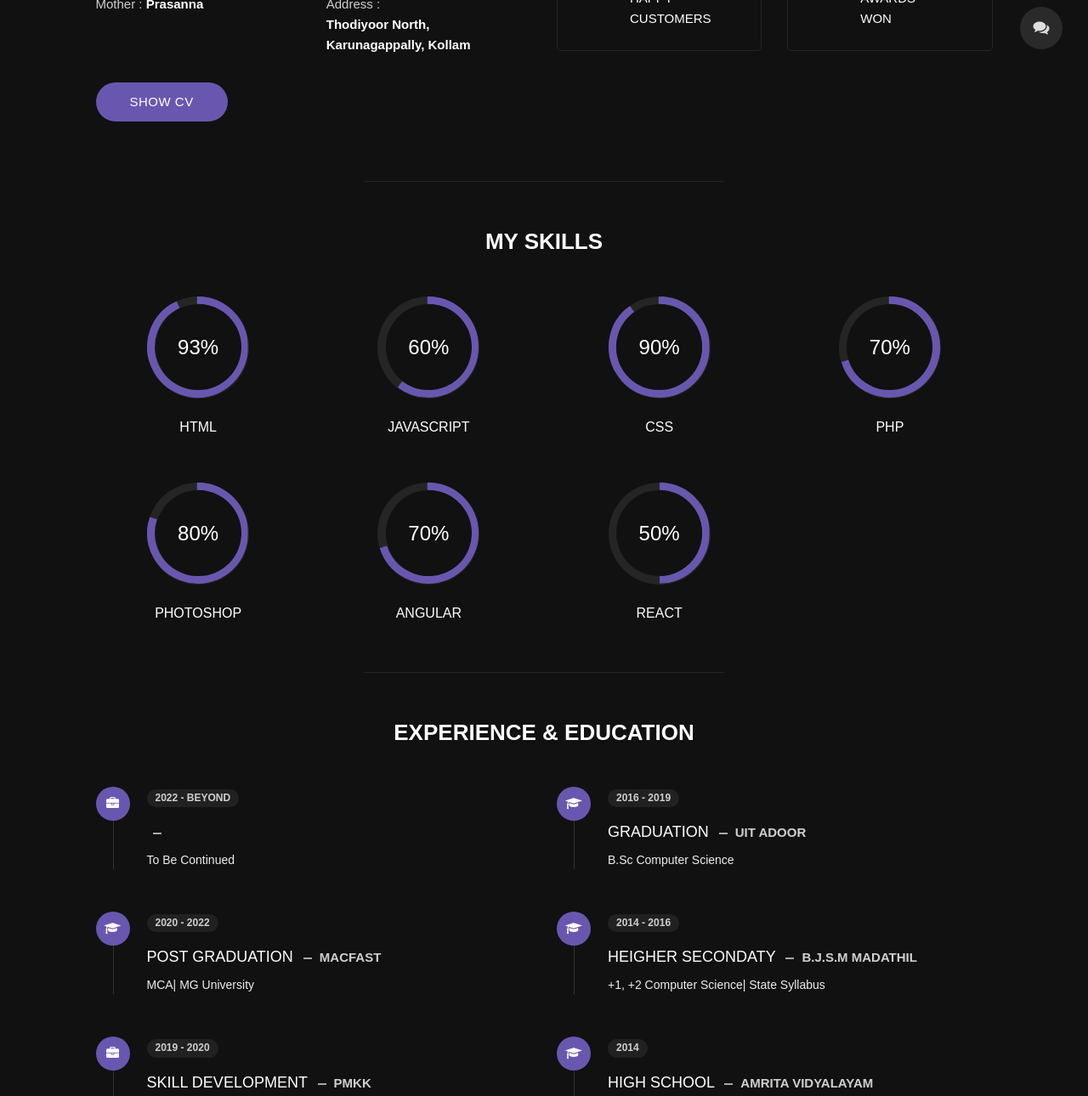
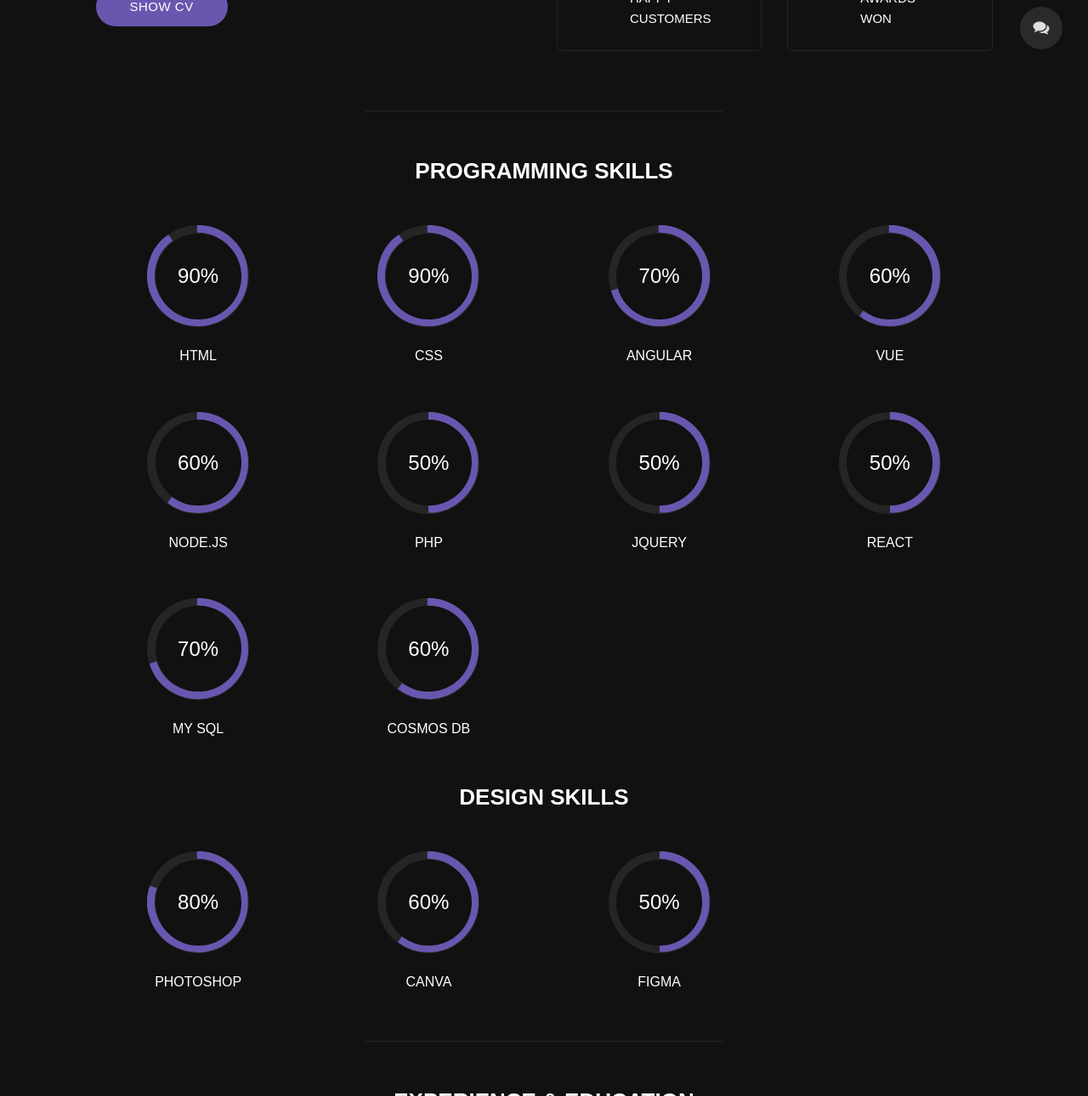
Before and after one commit to AgentX97/the-agent, a plain HTML site: page about.html in a window 1280 px wide. Shown: the part 507-1797 px from the top of the page at 85% size. Drawn offline with Linux system fonts and the light colour scheme; a web font is replaced by a local one.

Commit message:
Data Updation

```diff
--- a/about.html
+++ b/about.html
@@ -3,7 +3,7 @@
 
 <head>
     <meta charset="utf-8">
-    <title>About Vishnu</title>
+    <title>About </title>
     <meta name="viewport" content="width=device-width, initial-scale=1">
 
     <!-- Template Google Fonts -->
@@ -87,33 +87,28 @@
             <li class="icon-box">
                 <i class="fa fa-home"></i>
                 <a href="index.html">
-                    <!--				<img src="img/A1home.png" alt="Home" />-->
                     <h2>Home</h2>
                 </a>
             </li>
             <li class="icon-box active">
                 <i class="fa fa-user"></i>
-                <!--				<img src="img/A2about.png" alt="About" />-->
                 <h2>About</h2>
             </li>
             <li class="icon-box">
                 <i class="fa fa-briefcase"></i>
                 <a href="portfolio.html">
-                    <!--				<img src="img/A3portfolio.png" alt="Portfolio" />-->
                     <h2>Portfolio</h2>
                 </a>
             </li>
             <li class="icon-box">
                 <i class="fa fa-envelope-open"></i>
                 <a href="contact.html">
-                    <!--				<img src="img/A4contact.png" alt="Contact" />-->
                     <h2>Contact</h2>
                 </a>
             </li>
             <li class="icon-box">
                 <i class="fa fa-comments"></i>
                 <a href="blog.html">
-                    <!--				<img src="img/A5blog.png" alt="Blog" />-->
                     <h2>Blog</h2>
                 </a>
             </li>
@@ -169,39 +164,24 @@
                                 <li> <span class="title">Nationality :</span> <span
                                         class="value d-block d-sm-inline-block d-lg-block d-xl-inline-block">Indian</span>
                                 </li>
-                                <li> <span class="title">Religion & Cast :</span> <span
-                                        class="value d-block d-sm-inline-block d-lg-block d-xl-inline-block">Hindu,
-                                        Nair</span> </li>
-                                <li> <span class="title">Father :</span> <span
-                                        class="value d-block d-sm-inline-block d-lg-block d-xl-inline-block">Unnikrishna
-                                        Pillai</span> </li>
-                                <li> <span class="title">Mother :</span> <span
-                                        class="value d-block d-sm-inline-block d-lg-block d-xl-inline-block">Prasanna</span>
+                                <li> <span class="title">Languages :</span> <span
+                                        class="value d-block d-sm-inline-block d-lg-block d-xl-inline-block">English, Hindi, Malayalam, Tamil</span>
                                 </li>
 
                             </ul>
                         </div>
                         <div class="col-6">
                             <ul class="about-list list-unstyled open-sans-font">
-                                <li> <span class="title">Maritial Status :</span> <span
-                                        class="value d-block d-sm-inline-block d-lg-block d-xl-inline-block">Married</span>
-                                </li>
                                 <li> <span class="title">Gender :</span> <span
                                         class="value d-block d-sm-inline-block d-lg-block d-xl-inline-block">Male</span>
                                 </li>
-                                <li> <span class="title">langages :</span> <span
-                                        class="value d-block d-sm-inline-block d-lg-block d-xl-inline-block">English,
-                                        Hindi</span> </li>
                                 <li> <span class="title">phone :</span> <span
-                                        class="value d-block d-sm-inline-block d-lg-block d-xl-inline-block">+91
-                                        6238497996</span> </li>
+                                        class="value d-block d-sm-inline-block d-lg-block d-xl-inline-block">+91 62384 97996</span> </li>
                                 <li> <span class="title">Email :</span> <span
-                                        class="value d-block d-sm-inline-block d-lg-block d-xl-inline-block">vishnuk25697@gmail.com</span>
+                                        class="value d-block d-sm-inline-block d-lg-block d-xl-inline-block">vishnukofficial1@gmail.com</span>
                                 </li>
-                                <li> <span class="title">Address :</span> <span
-                                        class="value d-block d-sm-inline-block d-lg-block d-xl-inline-block">Thodiyoor
-                                        North,
-                                        Karunagappally, Kollam</span> </li>
+                                <li> <span class="title">Location :</span> <span
+                                        class="value d-block d-sm-inline-block d-lg-block d-xl-inline-block">Kerala, India</span> </li>
 
                             </ul>
                         </div>
@@ -232,14 +212,14 @@
                         </div>
                         <div class="col-6">
                             <div class="box-stats">
-                                <h3 class="poppins-font position-relative">5</h3>
+                                <h3 class="poppins-font position-relative">100</h3>
                                 <p class="open-sans-font m-0 position-relative text-uppercase">Happy<span
                                         class="d-block">customers</span></p>
                             </div>
                         </div>
                         <div class="col-6">
                             <div class="box-stats">
-                                <h3 class="poppins-font position-relative">5</h3>
+                                <h3 class="poppins-font position-relative">6</h3>
                                 <p class="open-sans-font m-0 position-relative text-uppercase">awards <span
                                         class="d-block">won</span></p>
                             </div>
@@ -254,27 +234,17 @@
                 <div class="col-12">
                     <h3
                         class="text-uppercase pb-4 pb-sm-5 mb-3 mb-sm-0 text-left text-sm-center custom-title ft-wt-600">
-                        My Skills</h3>
+                        Programming Skills</h3>
                 </div>
                 <div class="col-6 col-md-3 mb-3 mb-sm-5">
-                    <div class="c100 p93">
-                        <span>93%</span>
+                    <div class="c100 p90">
+                        <span>90%</span>
                         <div class="slice">
                             <div class="bar"></div>
                             <div class="fill"></div>
                         </div>
                     </div>
                     <h6 class="text-uppercase open-sans-font text-center mt-2 mt-sm-4">html</h6>
-                </div>
-                <div class="col-6 col-md-3 mb-3 mb-sm-5">
-                    <div class="c100 p60">
-                        <span>60%</span>
-                        <div class="slice">
-                            <div class="bar"></div>
-                            <div class="fill"></div>
-                        </div>
-                    </div>
-                    <h6 class="text-uppercase open-sans-font text-center mt-2 mt-sm-4">javascript</h6>
                 </div>
                 <div class="col-6 col-md-3 mb-3 mb-sm-5">
                     <div class="c100 p90">
@@ -294,7 +264,89 @@
                             <div class="fill"></div>
                         </div>
                     </div>
+                    <h6 class="text-uppercase open-sans-font text-center mt-2 mt-sm-4">angular</h6>
+                </div>
+                <div class="col-6 col-md-3 mb-3 mb-sm-5">
+                    <div class="c100 p60">
+                        <span>60%</span>
+                        <div class="slice">
+                            <div class="bar"></div>
+                            <div class="fill"></div>
+                        </div>
+                    </div>
+                    <h6 class="text-uppercase open-sans-font text-center mt-2 mt-sm-4">vue</h6>
+                </div>
+                <div class="col-6 col-md-3 mb-3 mb-sm-5">
+                    <div class="c100 p60">
+                        <span>60%</span>
+                        <div class="slice">
+                            <div class="bar"></div>
+                            <div class="fill"></div>
+                        </div>
+                    </div>
+                    <h6 class="text-uppercase open-sans-font text-center mt-2 mt-sm-4">Node.js</h6>
+                </div>
+
+                <div class="col-6 col-md-3 mb-3 mb-sm-5">
+                    <div class="c100 p50">
+                        <span>50%</span>
+                        <div class="slice">
+                            <div class="bar"></div>
+                            <div class="fill"></div>
+                        </div>
+                    </div>
                     <h6 class="text-uppercase open-sans-font text-center mt-2 mt-sm-4">php</h6>
+                </div>
+                <div class="col-6 col-md-3 mb-3 mb-sm-5">
+                    <div class="c100 p50">
+                        <span>50%</span>
+                        <div class="slice">
+                            <div class="bar"></div>
+                            <div class="fill"></div>
+                        </div>
+                    </div>
+                    <h6 class="text-uppercase open-sans-font text-center mt-2 mt-sm-4">jquery</h6>
+                </div>
+
+                <div class="col-6 col-md-3 mb-3 mb-sm-5">
+                    <div class="c100 p50">
+                        <span>50%</span>
+                        <div class="slice">
+                            <div class="bar"></div>
+                            <div class="fill"></div>
+                        </div>
+                    </div>
+                    <h6 class="text-uppercase open-sans-font text-center mt-2 mt-sm-4">react</h6>
+                </div>
+                <div class="col-6 col-md-3 mb-3 mb-sm-5">
+                    <div class="c100 p70">
+                        <span>70%</span>
+                        <div class="slice">
+                            <div class="bar"></div>
+                            <div class="fill"></div>
+                        </div>
+                    </div>
+                    <h6 class="text-uppercase open-sans-font text-center mt-2 mt-sm-4">My SQL</h6>
+                </div>
+                <div class="col-6 col-md-3 mb-3 mb-sm-5">
+                    <div class="c100 p60">
+                        <span>60%</span>
+                        <div class="slice">
+                            <div class="bar"></div>
+                            <div class="fill"></div>
+                        </div>
+                    </div>
+                    <h6 class="text-uppercase open-sans-font text-center mt-2 mt-sm-4">Cosmos DB</h6>
+                </div>
+            </div>
+            <!-- Skills Ends -->
+
+            <!-- Design Skills Starts -->
+            <div class="row">
+                <div class="col-12">
+                    <h3
+                        class="text-uppercase pb-4 pb-sm-5 mb-3 mb-sm-0 text-left text-sm-center custom-title ft-wt-600">
+                        Design Skills</h3>
                 </div>
                 <div class="col-6 col-md-3 mb-3 mb-sm-5">
                     <div class="c100 p80">
@@ -306,25 +358,15 @@
                     </div>
                     <h6 class="text-uppercase open-sans-font text-center mt-2 mt-sm-4">photoshop</h6>
                 </div>
-                <!--<div class="col-6 col-md-3 mb-3 mb-sm-5">
-                    <div class="c100 p50">
-                        <span>50%</span>
+                <div class="col-6 col-md-3 mb-3 mb-sm-5">
+                    <div class="c100 p60">
+                        <span>60%</span>
                         <div class="slice">
                             <div class="bar"></div>
                             <div class="fill"></div>
                         </div>
                     </div>
-                    <h6 class="text-uppercase open-sans-font text-center mt-2 mt-sm-4">jquery</h6>
-                </div>-->
-                <div class="col-6 col-md-3 mb-3 mb-sm-5">
-                    <div class="c100 p70">
-                        <span>70%</span>
-                        <div class="slice">
-                            <div class="bar"></div>
-                            <div class="fill"></div>
-                        </div>
-                    </div>
-                    <h6 class="text-uppercase open-sans-font text-center mt-2 mt-sm-4">angular</h6>
+                    <h6 class="text-uppercase open-sans-font text-center mt-2 mt-sm-4">Canva</h6>
                 </div>
                 <div class="col-6 col-md-3 mb-3 mb-sm-5">
                     <div class="c100 p50">
@@ -334,10 +376,10 @@
                             <div class="fill"></div>
                         </div>
                     </div>
-                    <h6 class="text-uppercase open-sans-font text-center mt-2 mt-sm-4">react</h6>
+                    <h6 class="text-uppercase open-sans-font text-center mt-2 mt-sm-4">Figma</h6>
                 </div>
             </div>
-            <!-- Skills Ends -->
+            <!-- Design Skills Ends -->
             <hr class="separator mt-1">
             <!-- Experience & Education Starts -->
             <div class="row">
@@ -353,28 +395,37 @@
                                 <div class="icon">
                                     <i class="fa fa-briefcase"></i>
                                 </div>
-                                <span class="time open-sans-font text-uppercase"> 2022 - Beyond </span>
-                                <h5 class="poppins-font text-uppercase"> <span class="place open-sans-font"> </span>
-                                </h5>
-                                <p class="open-sans-font">To Be Continued </p>
-                            </li>
-                            <li>
-                                <div class="icon">
-                                    <i class="fa fa-graduation-cap"></i>
-                                </div>
-                                <span class="time open-sans-font text-uppercase">2020 - 2022</span>
-                                <h5 class="poppins-font text-uppercase">Post Graduation <span
-                                        class="place open-sans-font">Macfast</span></h5>
-                                <p class="open-sans-font">MCA| MG University</p>
+                                <span class="time open-sans-font text-uppercase">2025 - Present</span>
+                                <h5 class="poppins-font text-uppercase">Software Engineer <span
+                                        class="place open-sans-font">Orion Innovation </span></h5>
+                                <p class="open-sans-font">OI Approvals | UI/UX Developer </p>
                             </li>
                             <li>
                                 <div class="icon">
                                     <i class="fa fa-briefcase"></i>
                                 </div>
-                                <span class="time open-sans-font text-uppercase">2019 - 2020</span>
-                                <h5 class="poppins-font text-uppercase">Skill Development <span
-                                        class="place open-sans-font">PMKK</span></h5>
-                                <p class="open-sans-font">Warehouse Manger | Central Government</p>
+                                <span class="time open-sans-font text-uppercase">2024 - 2025</span>
+                                <h5 class="poppins-font text-uppercase">Software Engineer <span
+                                        class="place open-sans-font">Orion Innovation </span></h5>
+                                <p class="open-sans-font">KPMG UK Interactive Dashboard Sphinx | UI/UX Developer </p>
+                            </li>
+                            <li>
+                                <div class="icon">
+                                    <i class="fa fa-briefcase"></i>
+                                </div>
+                                <span class="time open-sans-font text-uppercase">2023 - 2024</span>
+                                <h5 class="poppins-font text-uppercase">Software Engineer <span
+                                        class="place open-sans-font">Orion Innovation </span></h5>
+                                <p class="open-sans-font">SmallEntity Cosmos | Full Stack Developer </p>
+                            </li>
+                            <li>
+                                <div class="icon">
+                                    <i class="fa fa-briefcase"></i>
+                                </div>
+                                <span class="time open-sans-font text-uppercase">2022 - 2023</span>
+                                <h5 class="poppins-font text-uppercase">Associate Engineer <span
+                                        class="place open-sans-font">Orion Innovation </span></h5>
+                                <p class="open-sans-font">SmallEntity Cosmos | Full Stack Developer </p>
                             </li>
                         </ul>
                     </div>
@@ -386,28 +437,28 @@
                                 <div class="icon">
                                     <i class="fa fa-graduation-cap"></i>
                                 </div>
-                                <span class="time open-sans-font text-uppercase">2016 - 2019</span>
-                                <h5 class="poppins-font text-uppercase">Graduation <span
-                                        class="place open-sans-font">UIT Adoor</span></h5>
-                                <p class="open-sans-font">B.Sc Computer Science</p>
+                                <span class="time open-sans-font text-uppercase">2020 - 2022</span>
+                                <h5 class="poppins-font text-uppercase">Post Graduation <span
+                                        class="place open-sans-font">Macfast </span></h5>
+                                <p class="open-sans-font">MCA| MG University </p>
+                            </li>
+                            <li>
+                                <div class="icon">
+                                    <i class="fa fa-briefcase"></i>
+                                </div>
+                                <span class="time open-sans-font text-uppercase">2019 - 2020 </span>
+                                <h5 class="poppins-font text-uppercase">Skill Development <span
+                                        class="place open-sans-font">PMKK </span></h5>
+                                <p class="open-sans-font">Warehouse Manager | Central Government </p>
                             </li>
                             <li>
                                 <div class="icon">
                                     <i class="fa fa-graduation-cap"></i>
                                 </div>
-                                <span class="time open-sans-font text-uppercase">2014 - 2016</span>
-                                <h5 class="poppins-font text-uppercase">Heigher Secondaty <span
-                                        class="place open-sans-font">B.J.S.M Madathil</span></h5>
-                                <p class="open-sans-font">+1, +2 Computer Science| State Syllabus</p>
-                            </li>
-                            <li>
-                                <div class="icon">
-                                    <i class="fa fa-graduation-cap"></i>
-                                </div>
-                                <span class="time open-sans-font text-uppercase">2014</span>
-                                <h5 class="poppins-font text-uppercase">High School <span
-                                        class="place open-sans-font">Amrita Vidyalayam</span></h5>
-                                <p class="open-sans-font">5<sup>th </sup> to 10<sup>th</sup>| C.B.S.E Syllabus</p>
+                                <span class="time open-sans-font text-uppercase">2016 - 2029 </span>
+                                <h5 class="poppins-font text-uppercase">Graduation <span
+                                        class="place open-sans-font">UIT Adoor </span></h5>
+                                <p class="open-sans-font">B.sc Computer Science </p>
                             </li>
                         </ul>
                     </div>
```
Also changed, not shown: blog.html (+1 -1 lines), contact.html (+1 -1 lines), index.html (+1 -1 lines), portfolio.html (+1 -1 lines).
